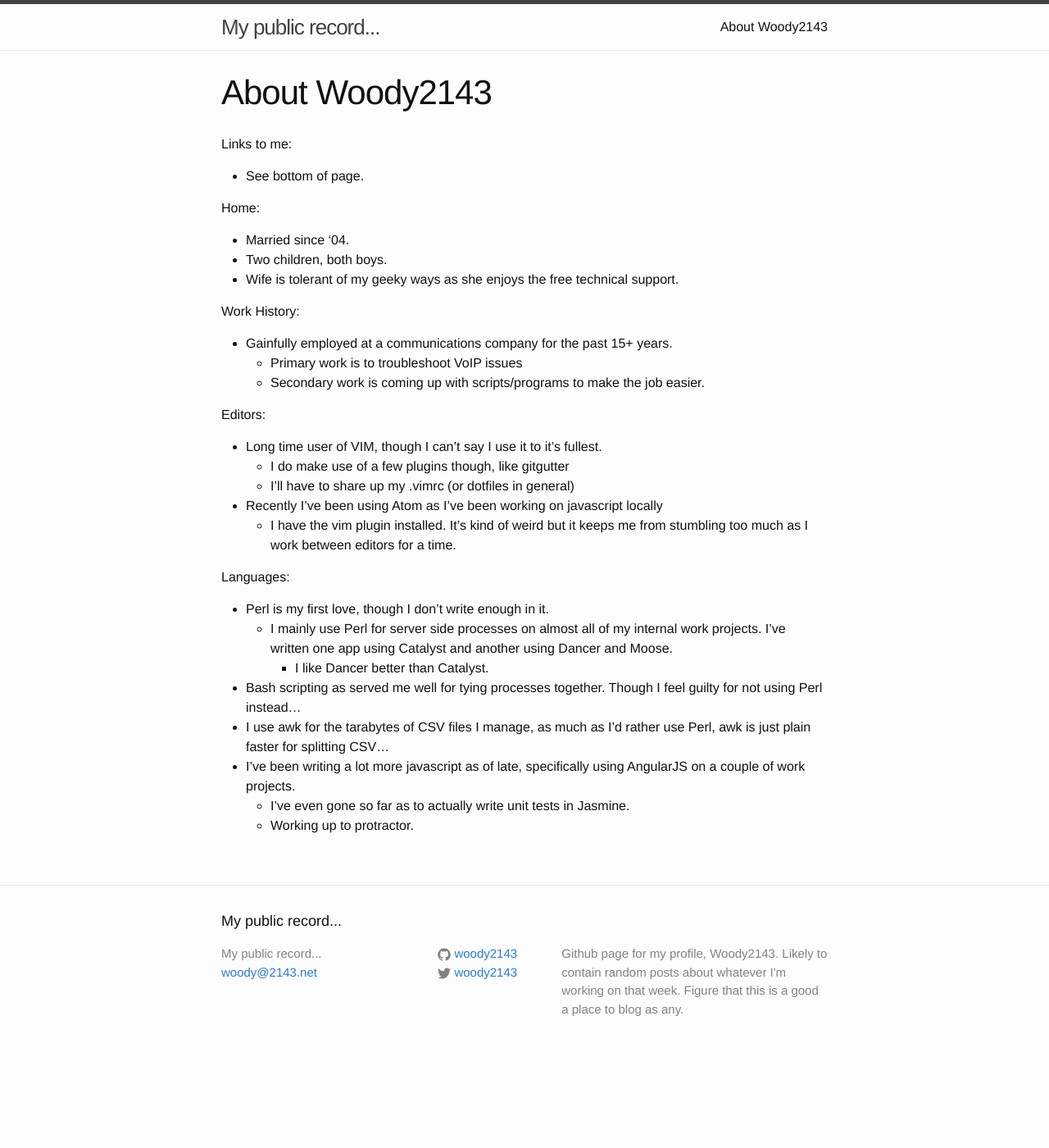
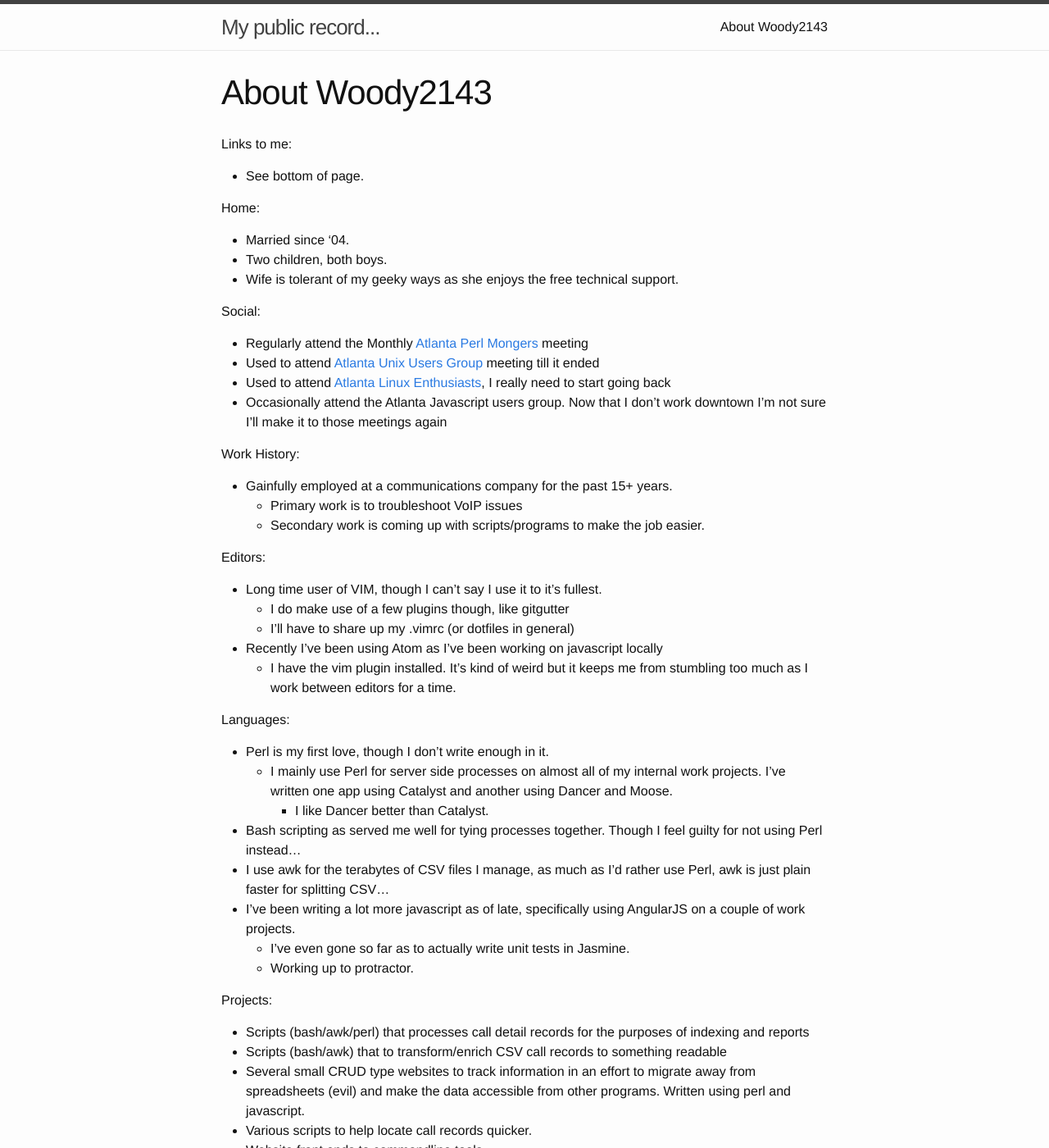
Before and after one commit to Woody2143/woody2143.github.io, a Jekyll site: the page built from about.md, in a window 1280 px wide and 1400 px high. Shown: the whole window at 82% size. Built offline with Jekyll 4.4.1, drawn with Linux system fonts in a browser that asks for light colours; some of the changed text lies outside the part shown.

Commit message:
Add Social and Project sections

```diff
--- a/about.md
+++ b/about.md
@@ -11,6 +11,12 @@ Home:
 - Married since '04.
 - Two children, both boys.
 - Wife is tolerant of my geeky ways as she enjoys the free technical support.
+
+Social:
+- Regularly attend the Monthly [Atlanta Perl Mongers](http://atlanta.pm.org) meeting
+- Used to attend [Atlanta Unix Users Group](http://auug.org) meeting till it ended
+- Used to attend [Atlanta Linux Enthusiasts](http://mail.ale.org), I really need to start going back
+- Occasionally attend the Atlanta Javascript users group. Now that I don't work downtown I'm not sure I'll make it to those meetings again
 
 Work History:
 - Gainfully employed at a communications company for the past 15+ years.
@@ -31,7 +37,19 @@ Languages:
     - I like Dancer better than Catalyst.
 
 - Bash scripting as served me well for tying processes together. Though I feel guilty for not using Perl instead...
-- I use awk for the tarabytes of CSV files I manage, as much as I'd rather use Perl, awk is just plain faster for splitting CSV...
+- I use awk for the terabytes of CSV files I manage, as much as I'd rather use Perl, awk is just plain faster for splitting CSV...
 - I've been writing a lot more javascript as of late, specifically using AngularJS on a couple of work projects.
   - I've even gone so far as to actually write unit tests in Jasmine.
   - Working up to protractor.
+
+Projects:
+- Scripts (bash/awk/perl) that processes call detail records for the purposes of indexing and reports
+- Scripts (bash/awk) that to transform/enrich CSV call records to something readable
+- Several small CRUD type websites to track information in an effort to migrate away from spreadsheets (evil) and make the data accessible from other programs. Written using perl and javascript.
+- Various scripts to help locate call records quicker.
+- Website front ends to commandline tools
+
+Goals:
+- Get contributing to other projects
+- Build up my public portfolio
+- Learn, learn, learn.
```
